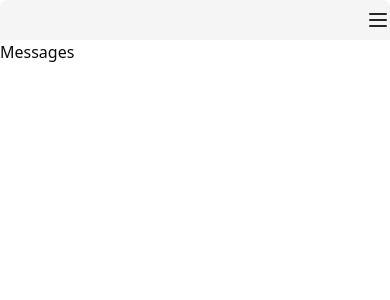
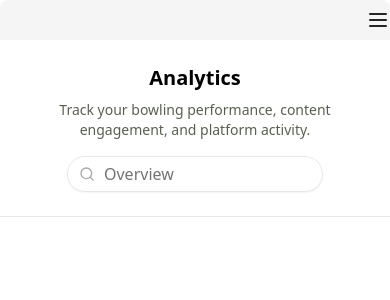
Before and after one commit to rahul3507/Bowler-website, a React (Vite) app: page /dashboard/messages in a window 390 px wide. Shown: the top 300 px of the page. Built offline with nearby package versions, Linux system fonts and the light colour scheme.

Commit message:
feat: enhance layout and spacing for Analytics, Messages, MyTeams, and TeamCard components for improved readability and responsiveness

```diff
--- a/src/Pages/Analytics/Analytics.jsx
+++ b/src/Pages/Analytics/Analytics.jsx
@@ -121,9 +121,9 @@ const Analytics = () => {
             </div>
           </div>
         </div>
-        <div className="p-6 space-y-6">
+        <div className="p-6 space-y-4 md:space-y-6">
           {/* Stats Cards */}
-          <div className="grid grid-cols-1 md:grid-cols-2 lg:grid-cols-4 gap-6">
+          <div className="grid grid-cols-1 md:grid-cols-2 lg:grid-cols-4 gap-2 md:gap-6">
             { AchievementsData.map((achievement, index) => (
               <Card key={index} className="border-gray-200  dark:border-gray-500 bg-transparent  cursor-pointer hover:shadow-lg transition-shadow duration-200">
                 <CardContent className="px-6 py-0">
@@ -198,7 +198,7 @@ const Analytics = () => {
                 <p className="text-xs md:text-sm text-secondary dark:text-gray-300">Your latest actions across the platform</p>
               </CardHeader>
               <CardContent>
-                <div className="space-y-4 overflow-y-auto h-70 md:h-96 lg:h-96 xl:h-[470px] ">
+                <div className="space-y-2 md:space-y-4 overflow-y-auto h-70 md:h-96 lg:h-96 xl:h-[470px] ">
                   {recentActivities.map((activity, index) => (
                     <div key={index} className="flex items-start p-2 md:p-4 border rounded-lg border-gray-200 justify-baseline space-x-3 cursor-pointer hover:shadow-md transition-shadow duration-200">
                       <div className="w-9 md:w-12 md:h-12 h-9  bg-lime-50 rounded-full flex items-center justify-center flex-shrink-0">
@@ -254,7 +254,7 @@ const Analytics = () => {
           </Card>
 
           {/* Bottom Stats */}
-          <div className="grid grid-cols-1 md:grid-cols-4 gap-6">
+          <div className="grid grid-cols-1 md:grid-cols-4 gap-2 md:gap-6">
             {
               OverviewActivities.map((activity, index) => (
                 <Card key={index} className="border-gray-200 dark:border-gray-500 bg-transparent cursor-pointer hover:shadow-lg transition-shadow duration-200">
--- a/src/Pages/Messages/Messages.jsx
+++ b/src/Pages/Messages/Messages.jsx
@@ -1,8 +1,27 @@
+import { Input } from '@/components/ui/input'
+import { Search } from 'lucide-react'
 import React from 'react'
 
 const Messages = () => {
   return (
-    <div>Messages</div>
+    <div className="flex-1 h-screen overflow-y-auto">
+
+        {/* Header */}
+        <div className="bg-transparent border-b border-[#e8e9e6] p-6">
+          <div className="flex flex-col md:flex-row  justify-center md:justify-between  items-center md:items-start ">
+            <div className='text-center md:text-left mb-4 md:mb-0'>
+              <h1 className="text-xl md:text-2xl font-bold text-primary-heading dark:text-white mb-2">Analytics</h1>
+              <p className="text-secondary dark:text-gray-200 text-sm md:text-base">
+                Track your bowling performance, content engagement, and platform activity.
+              </p>
+            </div>
+            <div className="relative rounded-4xl dark:bg-gray-300">
+              <Search className="absolute left-3 top-1/2 transform -translate-y-1/2 text-tertiary w-4 h-4" />
+              <Input placeholder="Overview" className="pl-9 w-64  rounded-4xl bg-white border-gray-200" />
+            </div>
+          </div>
+        </div>
+    </div>
   )
 }
 
--- a/src/Pages/MyTeams/MyTeams.jsx
+++ b/src/Pages/MyTeams/MyTeams.jsx
@@ -43,7 +43,7 @@ const MyTeams = () => {
         </div>
 
         {/* Teams List */}
-        <div className="p-6 space-y-4">
+        <div className="p-6 space-y-2 md:space-y-4">
           {teams.map((team, index) => (
             <TeamCard key={index} name={team.name} members={team.members} time={team.time} img={team.img} />
           ))}
--- a/src/Pages/MyTeams/TeamCard.jsx
+++ b/src/Pages/MyTeams/TeamCard.jsx
@@ -4,7 +4,7 @@ import { LuMessageCircleMore } from 'react-icons/lu'
 
 function TeamCard({ name, members, time, img }) {
   return (
-    <div className="border rounded-lg p-4 flex items-center justify-between">
+    <div className="border rounded-lg p-2 md:p-4 flex items-center justify-between">
       <div className="flex items-center gap-4">
         <img src={img} alt={name} className="w-12 h-12 rounded-full" />
         <div>
```
Lines whose indentation alone changed are shown as unchanged.
